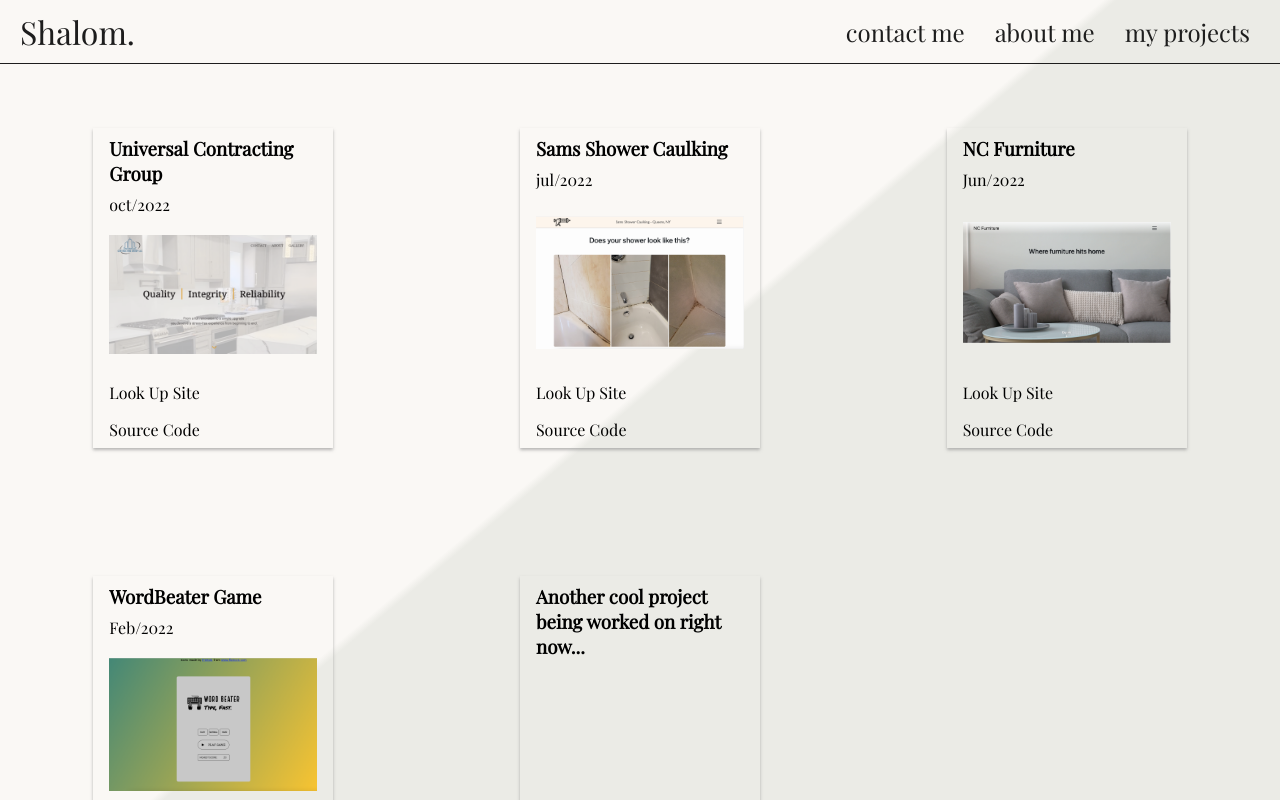
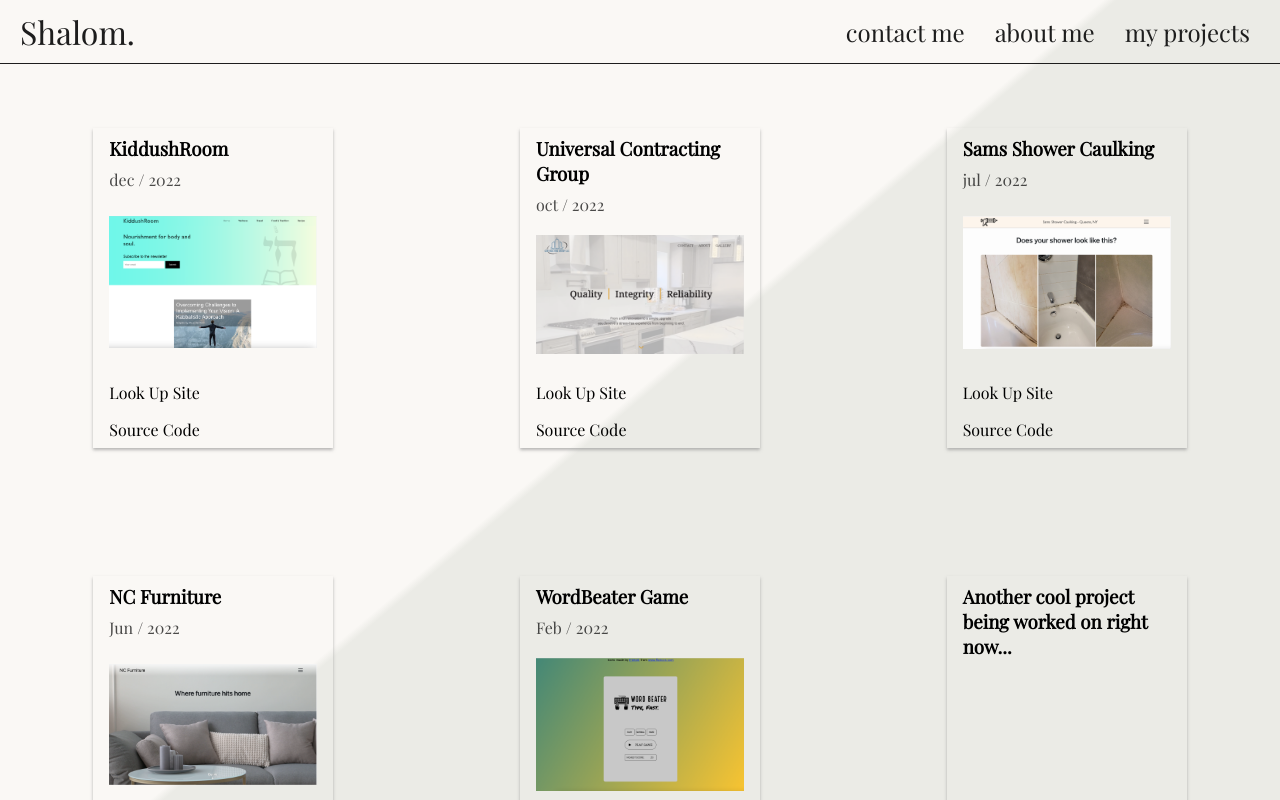
Before and after one commit to Shalomkohn/My-Portfolio-site, a React (Create React App) app: page /my-projects in a window 1280 px wide. Shown: the top 800 px of the page. Built offline with nearby package versions, Linux system fonts and the light colour scheme.

Commit message:
added KiddushRoom project, styled date in my projects

```diff
--- a/src/components/my-projects.js
+++ b/src/components/my-projects.js
@@ -2,36 +2,45 @@ import wordBeaterImg from '../word-beater-img.png'
 import NCFurnitureImg from '../NC-furniture-img.png'
 import samsCaulkingImg from '../sams-caulking-img.png'
 import universalContractingImg from '../universal-contracting.png'
+import kiddushroomImg from '../kiddushroom-img.png'
 
 const projectsArray = [
     {
         id: 1,
+        title: 'KiddushRoom',
+        date: 'dec / 2022',
+        img: kiddushroomImg,
+        aTagHref: 'https://kiddushroom.com',
+        srcCodeHref: 'https://github.com/Shalomkohn/kiddushroom-frontend',
+    },
+    {
+        id: 2,
         title: 'Universal Contracting Group',
-        date: 'oct/2022',
+        date: 'oct / 2022',
         img: universalContractingImg,
         aTagHref: 'https://universalcontracting.group',
         srcCodeHref: 'https://github.com/Shalomkohn/universal-contracting-group',
     },
     {
-        id: 2,
+        id: 3,
         title: 'Sams Shower Caulking',
-        date: 'jul/2022',
+        date: 'jul / 2022',
         img: samsCaulkingImg,
         aTagHref: 'https://dev8171.dtiqg5g6eferp.amplifyapp.com',
         srcCodeHref: 'https://github.com/Shalomkohn/sams-caulking',
     },
     {
-        id: 3,
+        id: 4,
         title: 'NC Furniture',
-        date: 'Jun/2022',
+        date: 'Jun / 2022',
         img: NCFurnitureImg,
         aTagHref: 'https://main.dy2o65319qp3n.amplifyapp.com',
         srcCodeHref: 'https://github.com/Shalomkohn/North-capital-furniture',
     },
     {
-        id: 4,
+        id: 5,
         title: 'WordBeater Game ',
-        date: 'Feb/2022',
+        date: 'Feb / 2022',
         img: wordBeaterImg,
         aTagHref: 'https://main.dpv635jgbcxbv.amplifyapp.com/',
         srcCodeHref: 'https://gist.github.com/Shalomkohn/8fc80a8019b0ada6465f1b6d05ffc6c4',
--- a/src/main.scss
+++ b/src/main.scss
@@ -348,6 +348,10 @@ a {
   box-shadow: 0 2px 3px rgba($color: #999, $alpha: 0.7);
 }
 
+.projectDate {
+  opacity: .7;
+}
+
 .projectName {
   padding: .5rem 0;
 }
```
Also changed, not shown: src/kiddushroom-img.png (added).
